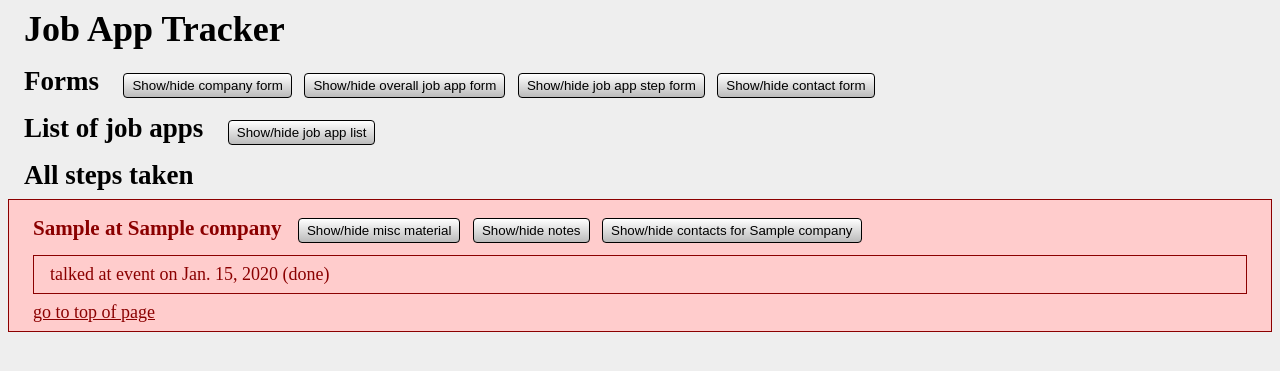
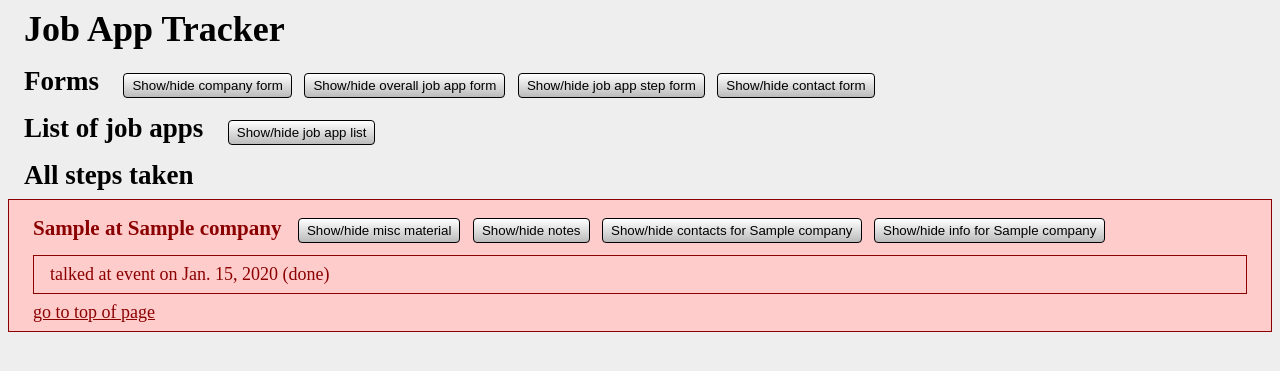
Before and after one commit to mengsarah/jobapps, a Django app: page /tracker/ in a window 1280 px wide. Shown: the top 371 px of the page. Run offline with Django 3.2, Linux system fonts and the light colour scheme; tables that the repository leaves empty hold one stand-in row (values such as "Sample post"); some libraries are stand-ins or nearby versions.

Commit message:
add ajax to get company info

```diff
--- a/tracker/static/tracker/ajax.js
+++ b/tracker/static/tracker/ajax.js
@@ -39,9 +39,55 @@ $(document).ready(function() {
         } // end if contacts div is empty
     } // end loadContacts() definition
 
+    function loadCompanyInfo() {
+        // this (caller) is a button
+        var id = this.getAttribute("value"); // e.g. company-3
+        var container = document.getElementById(id);
+        if (container.innerHTML === "") {
+        $.ajax({
+            url: $(this).attr("ajax-company-url"),
+            success: function(company) {
+                // company is a Company object in the form of a json object
+                // whose keys are the fields of a Company object
+                var content = "";
+                if (company["name"] !== company["full_name"]) {
+                    content += "<p>" + company["full_name"] + "</p>";
+                }
+                if ("website" in company) {
+                    content += "<p>" + company["website"] + "</p>";
+                }
+                if ("about" in company) {
+                    // need to do my own line break processing here
+                    var about = company["about"];
+                    content += "<p>" + about[0];
+                    for (var i = 1; i < about.length; i++) {
+                        if (about[i] === "") {
+                            content += "</p><p>";
+                        }
+                        else if (about[i-1] === "") {
+                            content += about[i];
+                        }
+                        else {
+                            content += "<br />" + about[i];
+                        }
+                    }
+                    content += "</p>";
+                } // end if company["about"] exists
+                container.innerHTML = content;
+            } // end success function
+        }); // end ajax() call
+        } // end if company div is empty
+    } // end loadCompanyInfo() definition
+
     // bind click event handler to contact toggles
     var contact_toggles = document.getElementsByClassName("ajax-contacts");
     for (var i = 0; i < contact_toggles.length; i++) {
         contact_toggles[i].addEventListener("click", loadContacts);
     }
+
+    // bind click event handler to company info toggles
+    var company_toggles = document.getElementsByClassName("ajax-company");
+    for (var i = 0; i < company_toggles.length; i++) {
+        company_toggles[i].addEventListener("click", loadCompanyInfo);
+    }
 });
--- a/tracker/templates/tracker/index.html
+++ b/tracker/templates/tracker/index.html
@@ -84,6 +84,12 @@
                     <button class="collapsible-hide">Hide contacts</button>
                 </div>
 
+                <button class="ajax-company collapsible-toggle" value="company-{{ ja.grouper.company.id }}" ajax-company-url="{% url 'tracker:get_company' ja.grouper.company.id %}">Show/hide info for {{ ja.grouper.company }}</button>
+                <div class="collapsible">
+                    <div id="company-{{ ja.grouper.company.id }}"></div>
+                    <button class="collapsible-hide">Hide info</button>
+                </div>
+
                 <ul class="table-ish">
                 {% for step in ja.list %}
                 {% cycle '-light' '' as shade silent %}
--- a/tracker/urls.py
+++ b/tracker/urls.py
@@ -6,6 +6,7 @@ app_name = 'tracker'
 
 urlpatterns = [
     path('', views.index, name='index'),
+    path('company/<int:company>', views.get_company_info, name='get_company'),
     path('contacts/<int:company>', views.get_contacts, name='get_contacts'),
     path('add_new', views.add_new, name='add_new'),
 ]
--- a/tracker/views.py
+++ b/tracker/views.py
@@ -1,5 +1,6 @@
 from django.shortcuts import render, redirect
 from django.forms import modelform_factory
+from django.forms.models import model_to_dict
 from django.http import JsonResponse
 from django.contrib import messages
 
@@ -12,6 +13,13 @@ JobAppStepForm = modelform_factory(JobAppStep, fields='__all__')
 ContactForm = modelform_factory(Contact, fields='__all__')
 
 ### VIEWS FOR AJAX ###
+
+def get_company_info(request, company):
+    if company:
+        info = model_to_dict(Company.objects.get(id=company))
+        # now, to wrangle a potentially multiline about field into a json object...
+        info["about"] = info["about"].splitlines()
+        return JsonResponse(info)
 
 def get_contacts(request, company):
     if company:
```
